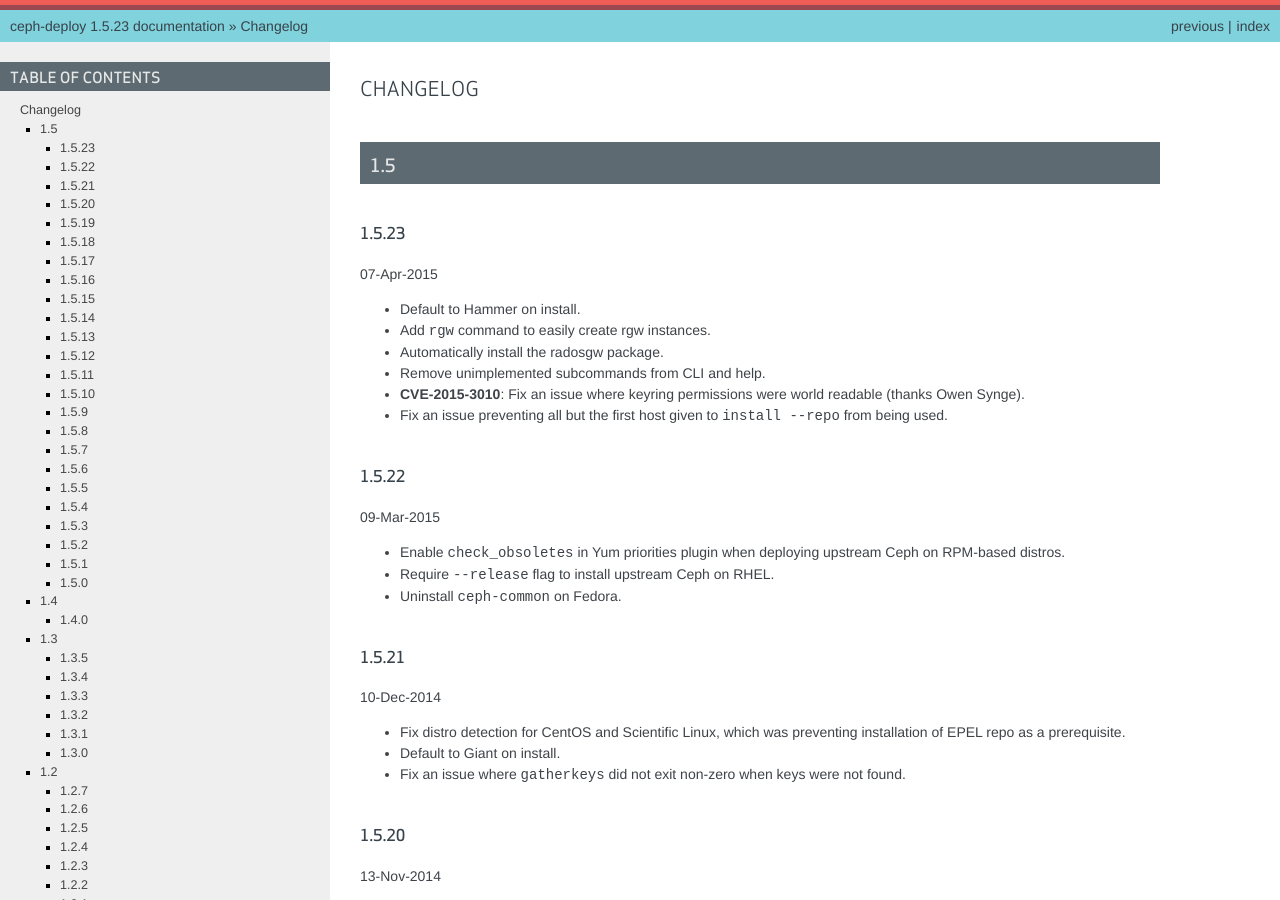
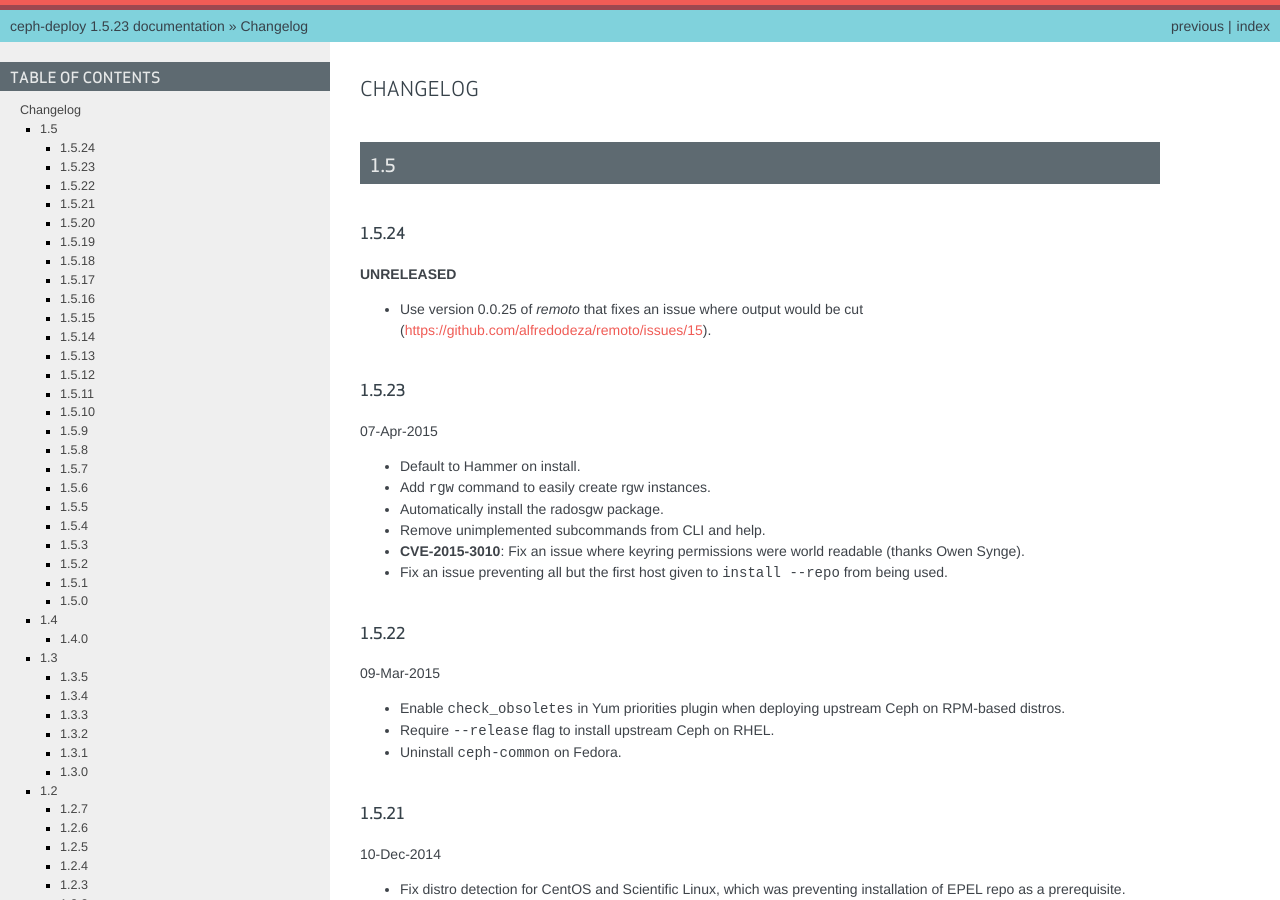
Before and after one commit to ceph/ceph-deploy, a Sphinx documentation site: the page built from docs/source/changelog.rst, in a window 1280 px wide and 900 px high. Built offline with Sphinx 7.4.7, drawn with Linux system fonts in a browser that asks for light colours.

Commit message:
update the changelog
Signed-off-by: Alfredo Deza <adeza@redhat.com>

```diff
--- a/docs/source/changelog.rst
+++ b/docs/source/changelog.rst
@@ -3,6 +3,13 @@
 
 1.5
 ---
+
+1.5.24
+^^^^^^
+**UNRELEASED**
+
+* Use version 0.0.25 of `remoto` that fixes an issue where output would be cut
+  (https://github.com/alfredodeza/remoto/issues/15).
 
 1.5.23
 ^^^^^^
```
